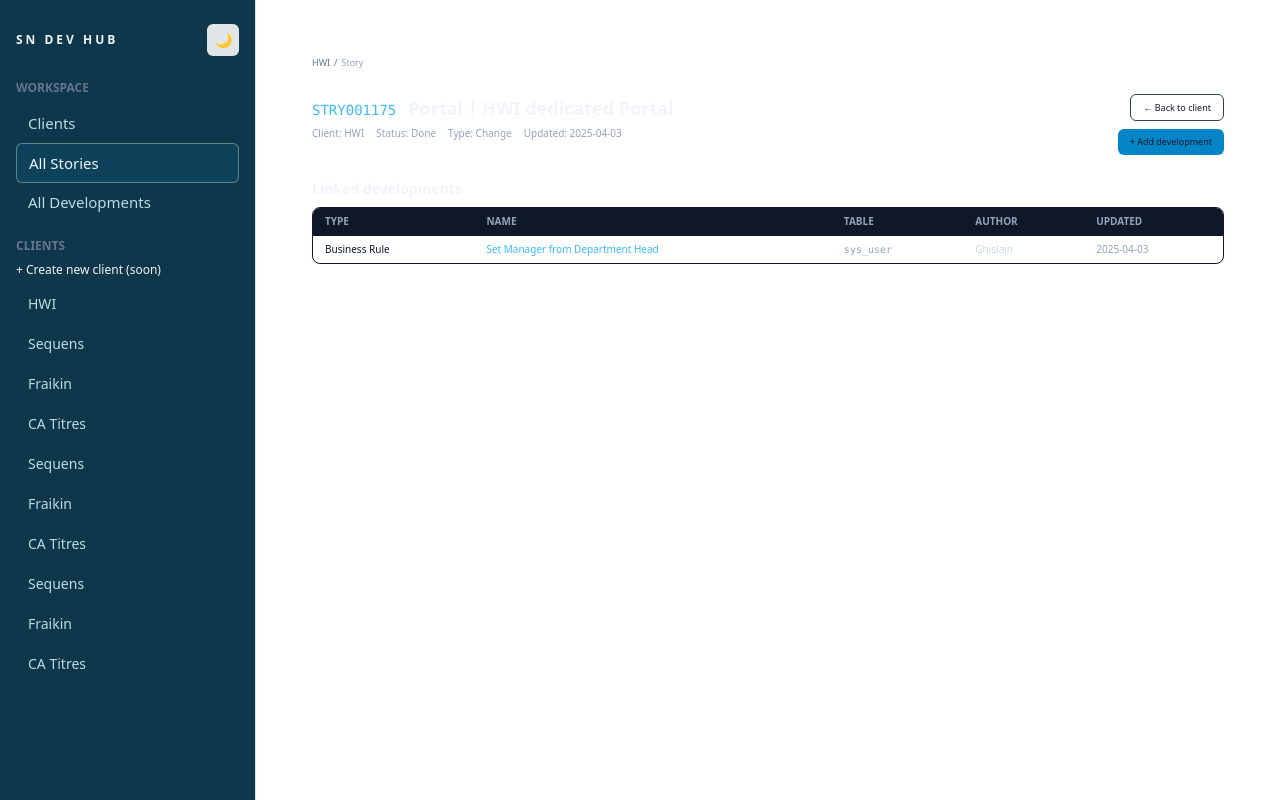
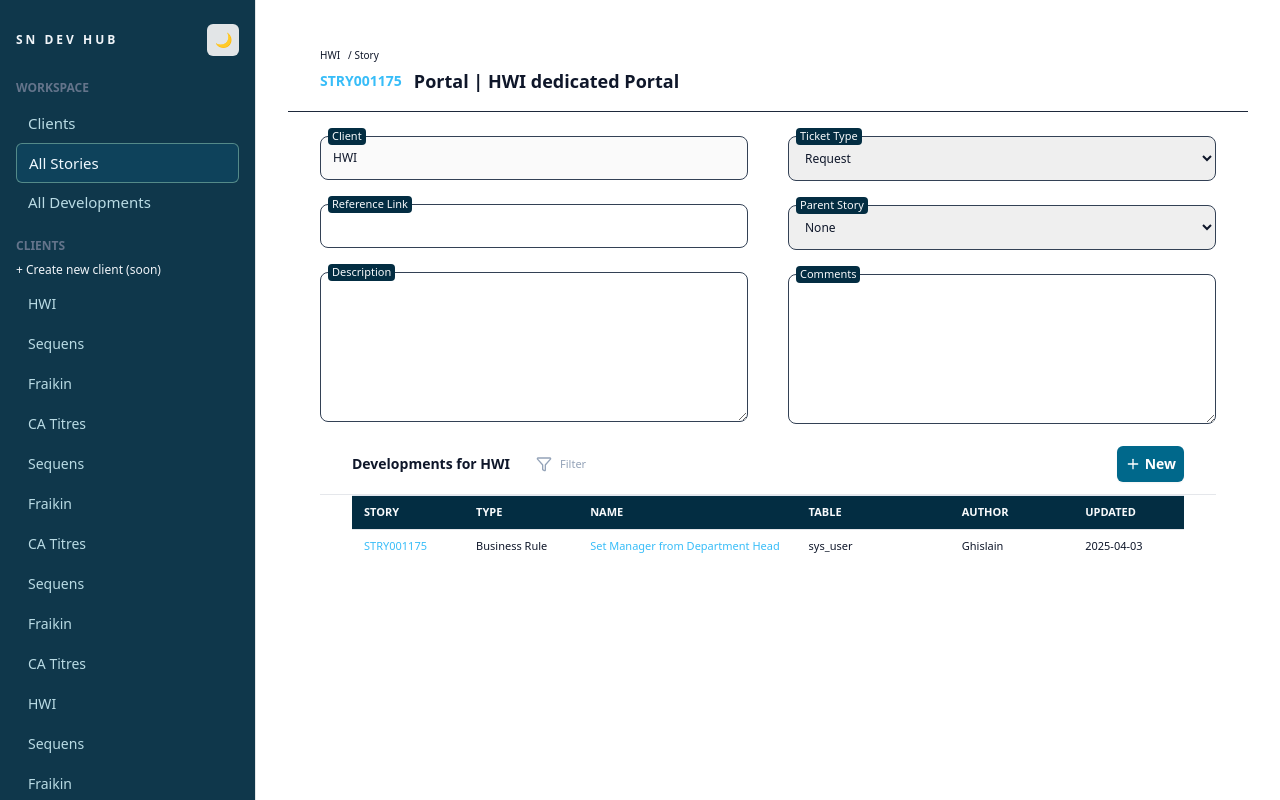
Before and after one commit to GirardGH/sn-dev-hub, a Next.js app: page /stories/1 in a window 1280 px wide. Built offline with nearby package versions, Linux system fonts and the light colour scheme.

Commit message:
custom form

```diff
--- a/src/app/clients/[clientId]/developments/page.tsx
+++ b/src/app/clients/[clientId]/developments/page.tsx
@@ -64,13 +64,13 @@ export default function ClientDevelopmentsPage({ params }: Props) {
                     {dev.name}
                   </Link>
                 </td>
-                <td className="px-3 py-2 font-mono text-slate-400 truncate">
+                <td className="px-3 py-2 dark:text-slate-400 truncate">
                   {dev.table}
                 </td>
-                <td className="px-3 py-2 text-slate-300 truncate">
+                <td className="px-3 py-2 dark:text-slate-300 truncate">
                   {dev.author}
                 </td>
-                <td className="px-3 py-2 text-slate-400 truncate">
+                <td className="px-3 py-2 dark:text-slate-400 truncate">
                   {dev.updatedAt}
                 </td>
               </tr>
--- a/src/app/clients/[clientId]/layout.tsx
+++ b/src/app/clients/[clientId]/layout.tsx
@@ -13,11 +13,11 @@ export default function ClientLayout({ children, params }: Props) {
   if (!client) return notFound();
 
   return (
-    <div className="flex flex-col h-screen w-full overflow-hidden">
+    <div className="flex flex-col w-full overflow-hidden">
       {/* Sticky Header */}
       <div className="sticky top-0 z-30 bg-[white] border-b border-slate-800 w-full
       dark:bg-slate-950 dark:text-slate-50">
-        <div className="px-8 pt-5 pb-3 flex justify-between items-center">
+        <div className="px-8 pt-1 pb-2 flex justify-between items-center">
           <div>
             <div className="text-[9px] uppercase tracking-[0.18em] text-slate-500">
               Client
--- a/src/app/clients/page.tsx
+++ b/src/app/clients/page.tsx
@@ -15,7 +15,7 @@ export default function ClientsPage() {
         </button>
       </div>
 
-      <div className="grid gap-3 md:grid-cols-2 xl:grid-cols-3">
+      <div className="grid gap-3 md:grid-cols-2 xl:grid-cols-3 max-h-[80vh] overflow-auto pr-2 scrollbar-thin">
         {clients.map((client) => {
           const stories = getStoriesByClient(client.id);
           const devs = getDevsByClient(client.id);
--- a/src/app/stories/[storyId]/page.tsx
+++ b/src/app/stories/[storyId]/page.tsx
@@ -1,101 +1,219 @@
-import { notFound } from "next/navigation";
+"use client";
+
+import { useState } from "react";
 import Link from "next/link";
+
 import {
   getStoryById,
   getClientById,
   getDevsByStory,
+  stories as allStories
 } from "@/lib/mockData";
 
-type Props = {
-  params: { storyId: string };
-};
+import ListLayout from "@/components/layout/ListLayout";
 
-export default function StoryDetailPage({ params }: Props) {
+// --- Small UI component for floating label fields --- //
+function Field({ label, children }: { label: string; children: React.ReactNode }) {
+  return (
+    <div className="relative group">
+      <label className="
+        text-[11px] absolute -top-2 left-2
+        px-1 rounded dark:bg-slate-950 bg-[#032d42]
+        dark:text-slate-400 text-slate-50 group-focus-within:text-sky-400
+      ">
+        {label}
+      </label>
+      {children}
+    </div>
+  );
+}
+
+export default function StoryDetailPage({ params }: { params: { storyId: string } }) {
   const story = getStoryById(params.storyId);
-  if (!story) return notFound();
+  if (!story) return <div>Story not found</div>;
 
   const client = getClientById(story.clientId);
   const devs = getDevsByStory(story.id);
+  const [filterOpen, setFilterOpen] = useState(false);
 
   return (
-    <div className="p-6 space-y-6">
-      {/* Breadcrumb */}
-      <div className="text-[9px] text-slate-500 flex gap-1">
-        {client && (
-          <>
-            <Link
-              href={`/clients/${client.id}`}
-              className="hover:text-sky-400"
-            >
-              {client.name}
+    <div className="h-full flex flex-col dark:bg-slate-950">
+
+      {/* ----------------------- TOP HEADER STICKY ----------------------- */}
+      <div className="
+        sticky top-0 z-30 px-8 py-4
+        dark:bg-slate-950/90 backdrop-blur
+        border-b border-slate-800
+        flex items-center justify-between
+      ">
+        <div>
+          <div className="flex items-center gap-2 text-[10px] dark:text-slate-400">
+            <Link href={`/clients/${client?.id}/stories`} className="hover:text-sky-400">
+              {client?.name}
             </Link>
-            <span>/</span>
-          </>
-        )}
-        <span className="text-slate-400">Story</span>
+            <span>/ Story</span>
           </div>
 
-      {/* Header */}
-      <div className="flex items-start justify-between gap-4">
-        <div>
-          <div className="flex items-baseline gap-3">
-            <span className="font-mono text-sky-400 text-sm">
+          <div className="flex items-center gap-3 mt-1">
+            <span className="font-semibold text-sky-400 text-sm">
               {story.reference}
             </span>
-            <h1 className="text-lg font-semibold text-slate-100">
-              {story.title}
-            </h1>
+            <span className="text-lg font-semibold dark:text-slate-200">{story.title}</span>
           </div>
-          <div className="mt-1 text-[10px] text-slate-400 flex gap-3 flex-wrap">
-            {client && <span>Client: {client.name}</span>}
-            <span>Status: {story.status}</span>
-            <span>Type: {story.type}</span>
-            <span>Updated: {story.updatedAt}</span>
-          </div>
-        </div>
-        <div className="flex flex-col items-end gap-2">
-          {client && (
-            <Link
-              href={`/clients/${client.id}`}
-              className="px-3 py-1.5 rounded-md border border-slate-700 text-[9px] hover:border-sky-500 hover:text-sky-400"
-            >
-              ← Back to client
-            </Link>
-          )}
-          <Link
-            href={`/stories/${story.id}/developments/new`}
-            className="px-3 py-1.5 rounded-md bg-sky-600 text-[9px] font-medium hover:bg-sky-500"
-          >
-            + Add development
-          </Link>
-
         </div>
       </div>
 
-      {/* Related developments */}
-      <section>
-        <h2 className="text-sm font-semibold mb-2 text-slate-100">
-          Linked developments
-        </h2>
-        <div className="border border-slate-900 rounded-lg overflow-hidden">
-          <table className="min-w-full text-[10px]">
-            <thead className="bg-slate-900 text-slate-400 uppercase">
-              <tr>
-                <th className="px-3 py-1.5 text-left">Type</th>
-                <th className="px-3 py-1.5 text-left">Name</th>
-                <th className="px-3 py-1.5 text-left">Table</th>
-                <th className="px-3 py-1.5 text-left">Author</th>
-                <th className="px-3 py-1.5 text-left">Updated</th>
+      {/* ----------------------- MAIN CONTENT SCROLL ----------------------- */}
+      <div className="h-screen overflow-auto px-8 py-6 pb-24 space-y-1 scrollbar-thin">
+
+        {/* ----------------------- STORY FORM ----------------------- */}
+        <div className="grid grid-cols-1 md:grid-cols-2 gap-10">
+
+          {/* LEFT COLUMN -------------------------------------- */}
+          <div className="space-y-6">
+
+            {/* Client (locked) */}
+            <Field label="Client">
+              <input
+                disabled
+                value={client?.name ?? ""}
+                className="
+                  w-full px-3 py-3 rounded-lg
+                  dark:bg-slate-900 dark:text-slate-300 text-[12px]
+                  border border-slate-700
+                  focus:outline-none focus:ring-2 focus:ring-sky-600
+                "
+              />
+            </Field>
+
+            {/* Reference Link */}
+            <Field label="Reference Link">
+              <input
+                defaultValue={story.referenceLink}
+                className="
+                  w-full px-3 py-3 rounded-lg
+                  dark:bg-slate-900 dark:text-slate-200 text-[12px]
+                  border border-slate-700
+                  focus:outline-none focus:ring-2 focus:ring-sky-600
+                "
+              />
+            </Field>
+
+            {/* Description */}
+            <Field label="Description">
+              <textarea
+                defaultValue={story.description}
+                className="
+                  w-full px-3 py-3 rounded-lg
+                  dark:bg-slate-900 dark:text-slate-200 text-[12px]
+                  h-[150px]
+                  border border-slate-700
+                  focus:outline-none focus:ring-2 focus:ring-sky-600
+                "
+              />
+            </Field>
+          </div>
+
+          {/* RIGHT COLUMN -------------------------------------- */}
+          <div className="space-y-6">
+
+            {/* Ticket Type */}
+            <Field label="Ticket Type">
+              <select
+                defaultValue={story.type}
+                className="
+                  w-full px-3 py-3 rounded-lg
+                  dark:bg-slate-900 dark:text-slate-200 text-[12px]
+                  border border-slate-700
+                  focus:outline-none focus:ring-2 focus:ring-sky-600
+                "
+              >
+                <option>Request</option>
+                <option>Incident</option>
+                <option>Optimization</option>
+                <option>Feature</option>
+              </select>
+            </Field>
+
+            {/* Parent Story */}
+            <Field label="Parent Story">
+              <select
+                defaultValue={story.parentStoryId ?? ""}
+                className="
+                  w-full px-3 py-3 rounded-lg
+                  dark:bg-slate-900 dark:text-slate-200 text-[12px]
+                  border border-slate-700
+                  focus:outline-none focus:ring-2 focus:ring-sky-600
+                "
+              >
+                <option value="">None</option>
+                {allStories
+                  .filter((s) => s.id !== story.id)
+                  .map((s) => (
+                    <option key={s.id} value={s.id}>
+                      {s.reference} — {s.title}
+                    </option>
+                  ))}
+              </select>
+            </Field>
+
+            {/* Comments */}
+            <Field label="Comments">
+              <textarea
+                defaultValue={story.comments}
+                className="
+                  w-full px-3 py-3 rounded-lg
+                  dark:bg-slate-900 dark:text-slate-200 text-[12px]
+                  h-[150px]
+                  border border-slate-700
+                  focus:outline-none focus:ring-2 focus:ring-sky-600
+                "
+              />
+            </Field>
+          </div>
+        </div>
+
+        {/* ----------------------- LINKED DEVELOPMENTS ----------------------- */}
+        <div className="space-y-4">
+
+          {/* Sticky header for linked devs */}
+<ListLayout title={`Developments for ${client.name}`} newLink="develoments/new" >
+      <table className="min-w-full text-[11px] border-collapse table-fixed">
+        <thead className="bg-[#032d42] dark:bg-slate-900 text-slate-50 dark:text-slate-400 uppercase sticky top-0 z-10">
+          <tr className="border-t border-slate-200 dark:border-slate-800 dark:hover:bg-slate-900/40 transition-colors">
+            <th className="px-3 py-2 text-left w-[120px]">Story</th>
+            <th className="px-3 py-2 text-left w-[120px]">Type</th>
+            <th className="px-3 py-2 text-left w-[220px]">Name</th>
+            <th className="px-3 py-2 text-left w-[180px]">Table</th>
+            <th className="px-3 py-2 text-left w-[140px]">Author</th>
+            <th className="px-3 py-2 text-left w-[120px]">Updated</th>
           </tr>
         </thead>
-            <tbody>
-              {devs.map((dev) => (
+
+        <tbody className="[&>tr:nth-child(even)]:bg-slate-400/10">
+          {devs.map((dev) => {
+            const story = dev.storyId
+              ? allStories.find((s) => s.id === dev.storyId)
+              : undefined;
+            return (
               <tr
                 key={dev.id}
-                  className="border-t border-slate-900 hover:bg-slate-900/60"
+                className="border-t dark:border-slate-800 dark:hover:bg-slate-800/60 transition-colors"
               >
-                  <td className="px-3 py-1.5">{dev.type}</td>
-                  <td className="px-3 py-1.5">
+                <td className="px-3 py-2 truncate">
+                  {story ? (
+                    <Link
+                      href={`/stories/${story.id}`}
+                      className="text-sky-400 hover:underline"
+                    >
+                      {story.reference}
+                    </Link>
+                  ) : (
+                    "Unlinked"
+                  )}
+                </td>
+                <td className="px-3 py-2 truncate">{dev.type}</td>
+                <td className="px-3 py-2 truncate">
                   <Link
                     href={`/developments/${dev.id}`}
                     className="text-sky-400 hover:underline"
@@ -103,31 +221,36 @@ export default function StoryDetailPage({ params }: Props) {
                     {dev.name}
                   </Link>
                 </td>
-                  <td className="px-3 py-1.5 font-mono text-slate-400">
+                <td className="px-3 py-2 dark:text-slate-400 truncate">
                   {dev.table}
                 </td>
-                  <td className="px-3 py-1.5 text-slate-300">
+                <td className="px-3 py-2 dark:text-slate-300 truncate">
                   {dev.author}
                 </td>
-                  <td className="px-3 py-1.5 text-slate-400">
+                <td className="px-3 py-2 dark:text-slate-400 truncate">
                   {dev.updatedAt}
                 </td>
               </tr>
-              ))}
+            );
+          })}
+
           {devs.length === 0 && (
             <tr>
               <td
-                    colSpan={5}
+                colSpan={6}
                 className="px-3 py-3 text-center text-slate-500"
               >
-                    No developments linked to this story yet.
+                No developments yet.
               </td>
             </tr>
           )}
         </tbody>
       </table>
+</ListLayout>
             </div>
-      </section>
           </div>
+
+        </div>
+
   );
 }
--- a/src/lib/mockData.ts
+++ b/src/lib/mockData.ts
@@ -2,6 +2,29 @@ import { Client, Story, Development } from "./types";
 
 export const clients: Client[] = [
   { id: "hwi", name: "HWI" },
+  { id: "sequens", name: "Sequens" },
+  { id: "fraikin", name: "Fraikin" },
+  { id: "ca-titres", name: "CA Titres" },
+  { id: "sequens", name: "Sequens" },
+  { id: "fraikin", name: "Fraikin" },
+  { id: "ca-titres", name: "CA Titres" },
+    { id: "sequens", name: "Sequens" },
+  { id: "fraikin", name: "Fraikin" },
+  { id: "ca-titres", name: "CA Titres" },
+    { id: "hwi", name: "HWI" },
+  { id: "sequens", name: "Sequens" },
+  { id: "fraikin", name: "Fraikin" },
+  { id: "ca-titres", name: "CA Titres" },
+  { id: "sequens", name: "Sequens" },
+  { id: "fraikin", name: "Fraikin" },
+  { id: "ca-titres", name: "CA Titres" },
+    { id: "sequens", name: "Sequens" },
+  { id: "fraikin", name: "Fraikin" },
+  { id: "ca-titres", name: "CA Titres" },
+      { id: "sequens", name: "Sequens" },
+  { id: "fraikin", name: "Fraikin" },
+  { id: "ca-titres", name: "CA Titres" },
+    { id: "hwi", name: "HWI" },
   { id: "sequens", name: "Sequens" },
   { id: "fraikin", name: "Fraikin" },
   { id: "ca-titres", name: "CA Titres" },
```
Also changed, not shown: src/app/clients/[clientId]/stories/page.tsx (+2 -2 lines), src/components/layout/SubListLayout.tsx (added, +49 -0 lines). Lines whose indentation alone changed are shown as unchanged.
